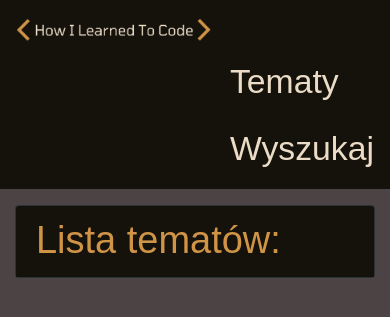
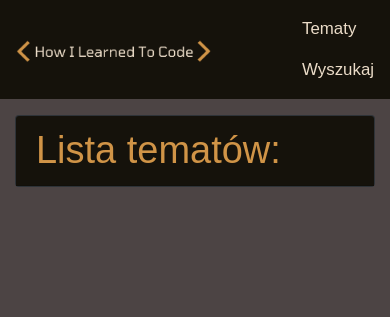
Before and after one commit to MateDawid/How_I_Learned_To_Code, a Django app: page /keyword in a window 390 px wide. Shown: the top 317 px of the page. Run offline with Django 3.2, Linux system fonts and the light colour scheme; data that the repository does not hold is empty; some libraries are stand-ins or nearby versions; some web fonts are replaced.

Commit message:
Correct nav buttons on phones

```diff
--- a/blogsite/static/css/styles.css
+++ b/blogsite/static/css/styles.css
@@ -97,3 +97,11 @@ body {
     min-width: 35vw;
     max-width: 80vw;
 }
+
+@media (max-width: 640px) {
+
+    .nav-link {
+        font-size: 2vh;
+    }
+
+}
```
